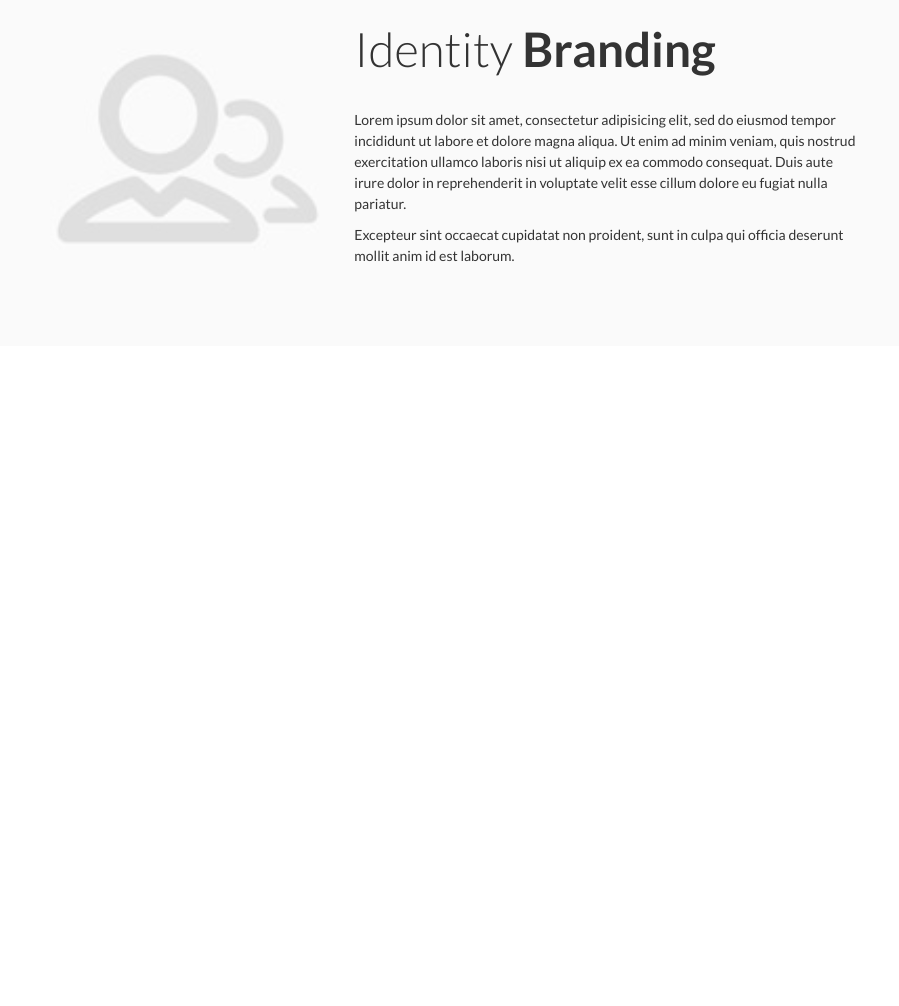
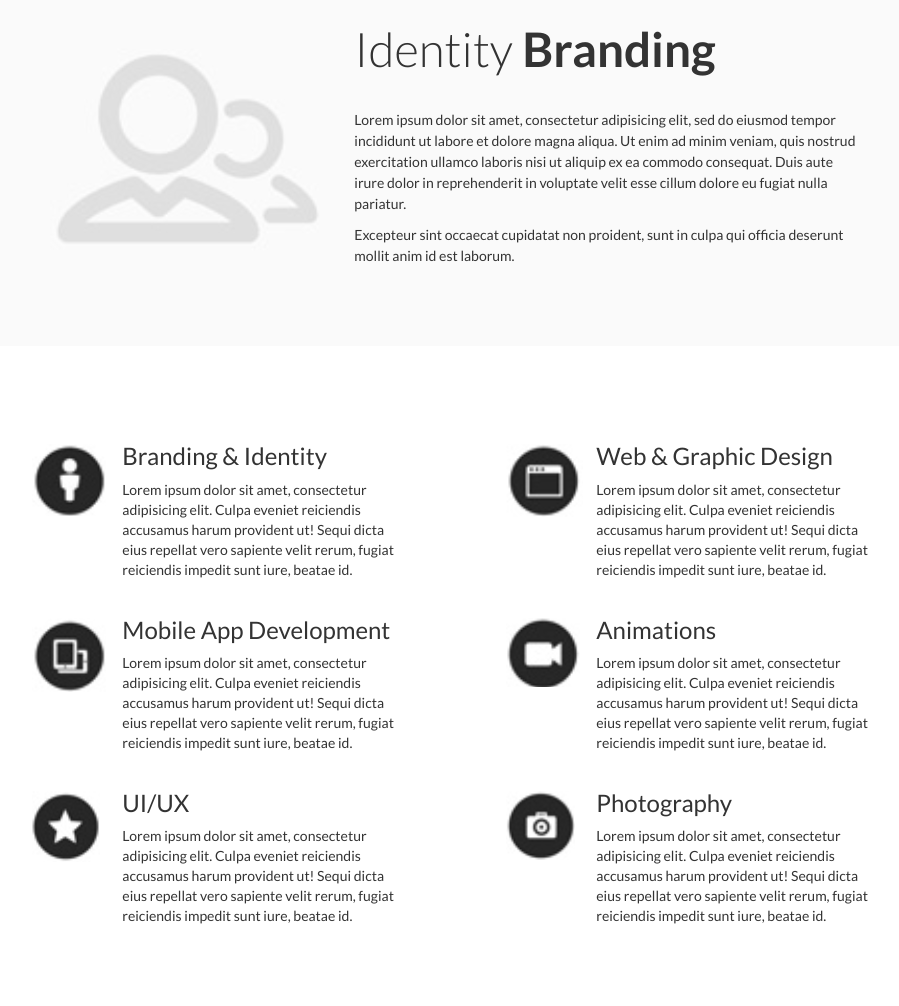
Before and after one commit to aaqib29292/escape, a plain HTML site: page index.html in a window 1280 px wide. Shown: the part 1061-2067 px from the top of the page, without its empty margins (198-1097 px from the left). Before the commit the page ends 1407 px from the top, so only its background shows below. Drawn offline with Linux system fonts and the light colour scheme.

Commit message:
add features slide

```diff
--- a/css/src/app.scss
+++ b/css/src/app.scss
@@ -1,4 +1,5 @@
 @import   "common",
           "main",
           "web-development",
-          "identity-branding";
+          "identity-branding",
+          "features";
--- /dev/null
+++ b/css/src/features.scss
@@ -0,0 +1,22 @@
+#features {
+  .container {
+    padding: 7em 9em 5em 11em;
+  }
+  .first{
+        margin-left: -4em;
+  }
+  .icon{
+    margin-right: 1em;
+  }
+  .col-sm-4 {
+    margin-top: -1.5em;
+  }
+  .row {
+    margin-bottom: 0em;
+  }
+
+  .middle {
+    margin-bottom: 2em;
+    margin-top: 2em;
+  }
+}
--- a/index.html
+++ b/index.html
@@ -38,7 +38,7 @@
       </section>
       </div>
 
-      <section id="web-development">
+    <section id="web-development">
       <div class="container">
         <div class="row">
           <div class="col-sm-8">
@@ -68,5 +68,66 @@
       </div>
     </section>
 
+    <section id="features">
+      <div class="container">
+        <div class="row">
+          <div class="col-sm-1 first"></div>
+          <div class="col-sm-1 icon">
+            <img src="images/icon_1.png" alt="icon">
+          </div>
+          <div class="col-sm-4">
+            <h3>Branding & Identity</h3>
+            <p> Lorem ipsum dolor sit amet, consectetur adipisicing elit. Culpa eveniet reiciendis accusamus harum provident ut! Sequi dicta eius repellat vero sapiente velit rerum, fugiat reiciendis impedit sunt iure, beatae id.</p>
+          </div>
+          <div class="col-sm-1"></div>
+          <div class="col-sm-1 icon">
+            <img src="images/icon_2.png" alt="icon">
+          </div>
+          <div class="col-sm-4">
+            <h3>Web & Graphic Design</h3>
+            <p> Lorem ipsum dolor sit amet, consectetur adipisicing elit. Culpa eveniet reiciendis accusamus harum provident ut! Sequi dicta eius repellat vero sapiente velit rerum, fugiat reiciendis impedit sunt iure, beatae id.</p>
+          </div>
+        </div>
+
+        <div class="row middle">
+          <div class="col-sm-1 first"></div>
+          <div class="col-sm-1 icon">
+            <img src="images/icon_3.png" alt="icon">
+          </div>
+          <div class="col-sm-4">
+            <h3>Mobile App Development</h3>
+            <p> Lorem ipsum dolor sit amet, consectetur adipisicing elit. Culpa eveniet reiciendis accusamus harum provident ut! Sequi dicta eius repellat vero sapiente velit rerum, fugiat reiciendis impedit sunt iure, beatae id.</p>
+          </div>
+          <div class="col-sm-1"></div>
+          <div class="col-sm-1 icon">
+            <img src="images/icon_4.png" alt="icon">
+          </div>
+          <div class="col-sm-4">
+            <h3>Animations</h3>
+            <p> Lorem ipsum dolor sit amet, consectetur adipisicing elit. Culpa eveniet reiciendis accusamus harum provident ut! Sequi dicta eius repellat vero sapiente velit rerum, fugiat reiciendis impedit sunt iure, beatae id.</p>
+          </div>
+        </div>
+
+        <div class="row">
+          <div class="col-sm-1 first"></div>
+          <div class="col-sm-1 icon">
+            <img src="images/icon_5.png" alt="icon">
+          </div>
+          <div class="col-sm-4">
+            <h3>UI/UX</h3>
+            <p> Lorem ipsum dolor sit amet, consectetur adipisicing elit. Culpa eveniet reiciendis accusamus harum provident ut! Sequi dicta eius repellat vero sapiente velit rerum, fugiat reiciendis impedit sunt iure, beatae id.</p>
+          </div>
+          <div class="col-sm-1"></div>
+          <div class="col-sm-1 icon">
+            <img src="images/icon_6.png" alt="icon">
+          </div>
+          <div class="col-sm-4">
+            <h3>Photography</h3>
+            <p> Lorem ipsum dolor sit amet, consectetur adipisicing elit. Culpa eveniet reiciendis accusamus harum provident ut! Sequi dicta eius repellat vero sapiente velit rerum, fugiat reiciendis impedit sunt iure, beatae id.</p>
+          </div>
+        </div>
+      </div>
+    </section>
+
   </body>
 </html>
```
Also changed, not shown: css/app.css, images/icon_1.png (added), images/icon_2.png (added), images/icon_3.png (added), images/icon_4.png (added), images/icon_5.png (added), images/icon_6.png (added), 1 other file.
